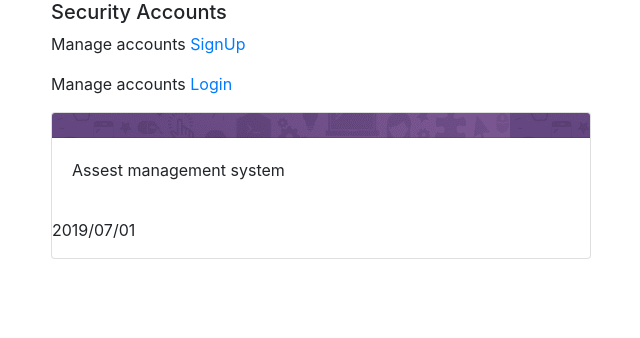
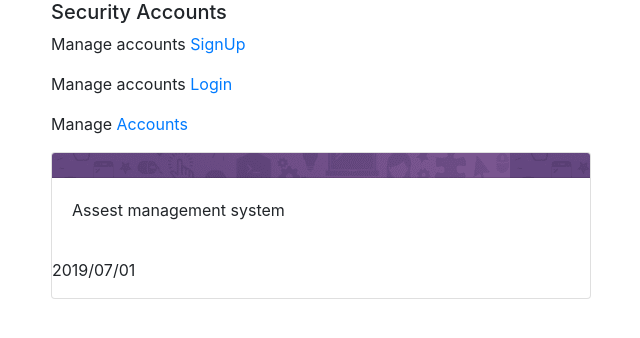
Before and after one commit to kipkemoimayor/Hr_assest_manager, a Django app: page / in a window 1280 px wide. Shown: the part 66-404 px from the top of the page, without its empty margins (34-674 px from the left). Run offline with Django 3.2, Linux system fonts and the light colour scheme; parts of the project's set-up code (start-up, migrations or seed data) failed here and were passed over; some libraries are stand-ins or nearby versions.

Commit message:
Restricted access to unauthorized users

```diff
--- a/Hr_admin/urls.py
+++ b/Hr_admin/urls.py
@@ -15,8 +15,10 @@ Including another URLconf
 """
 from django.contrib import admin
 from django.urls import path,include
+from django.contrib.auth import views as auth_views
 
 urlpatterns = [
     path('admin/', admin.site.urls),
     path('',include('hr_admin.urls')),
+    # path('accounts/login/', auth_views.LoginView.as_view()),
 ]
--- a/hr_admin/templates/accounts/login.html
+++ b/hr_admin/templates/accounts/login.html
@@ -21,7 +21,7 @@
                       </div>
               {% endfor %}
         </header>
-        <form class="" action="/accounts/login" method="post">
+        <form class="" action="/accounts/login/" method="post">
           {%csrf_token%}
           {%bootstrap_form form%}
           <button class="btn btn-dark btn-sm" type="submit" name="button">Login</button>
--- a/hr_admin/templates/index.html
+++ b/hr_admin/templates/index.html
@@ -20,6 +20,8 @@
         <p>Manage accounts <a href="{%url 'signup'%}">SignUp</a> </p>
         <p>Manage accounts <a href="{%url 'login'%}">Login</a> </p>
         {%endif%}
+          <p>Manage <a href="{%url 'dashboard'%}">Accounts</a> </p>
+
         <div class="card">
             <div id="bog" class="card-header">
 
--- a/hr_admin/urls.py
+++ b/hr_admin/urls.py
@@ -5,7 +5,8 @@ urlpatterns=[
     path("",views.index,name="index"),
     path("accounts/registration",views.signup,name="signup"),
     path('activate/(<uidb64>[0-9A-Za-z_\-]+)/(<token>[0-9A-Za-z]{1,13}-[0-9A-Za-z]{1,20})/',views.activate, name='activate'),
-    path("accounts/login",views.user_login,name="login"),
-    path("accounts/logout",views.user_logout,name="logout"),
+    path("accounts/login/",views.user_login,name="login"),
+    path("accounts/logout/",views.user_logout,name="logout"),
+    path("accounts/dashboard/",views.dashboard,name='dashboard'),
 
 ]
--- a/hr_admin/views.py
+++ b/hr_admin/views.py
@@ -1,6 +1,7 @@
 from django.shortcuts import render,redirect
 from django.http import HttpResponse
 from django.contrib.auth import login ,authenticate,logout
+from django.contrib.auth.decorators import login_required
 from .forms import SignupForm,LoginForm
 from django.contrib.sites.shortcuts import get_current_site
 from django.utils.encoding import force_bytes, force_text
@@ -101,3 +102,8 @@ def user_login(request):
 def user_logout(request):
     logout(request)
     return redirect("/")
+@login_required(login_url="/accounts/login/")
+def dashboard(request):
+    title=f'{request.user} dashboard'
+
+    return render(request,'dashboard.html',{"title":title})
```
Also changed, not shown: hr_admin/templates/dashboard.html (added, +20 -0 lines).
